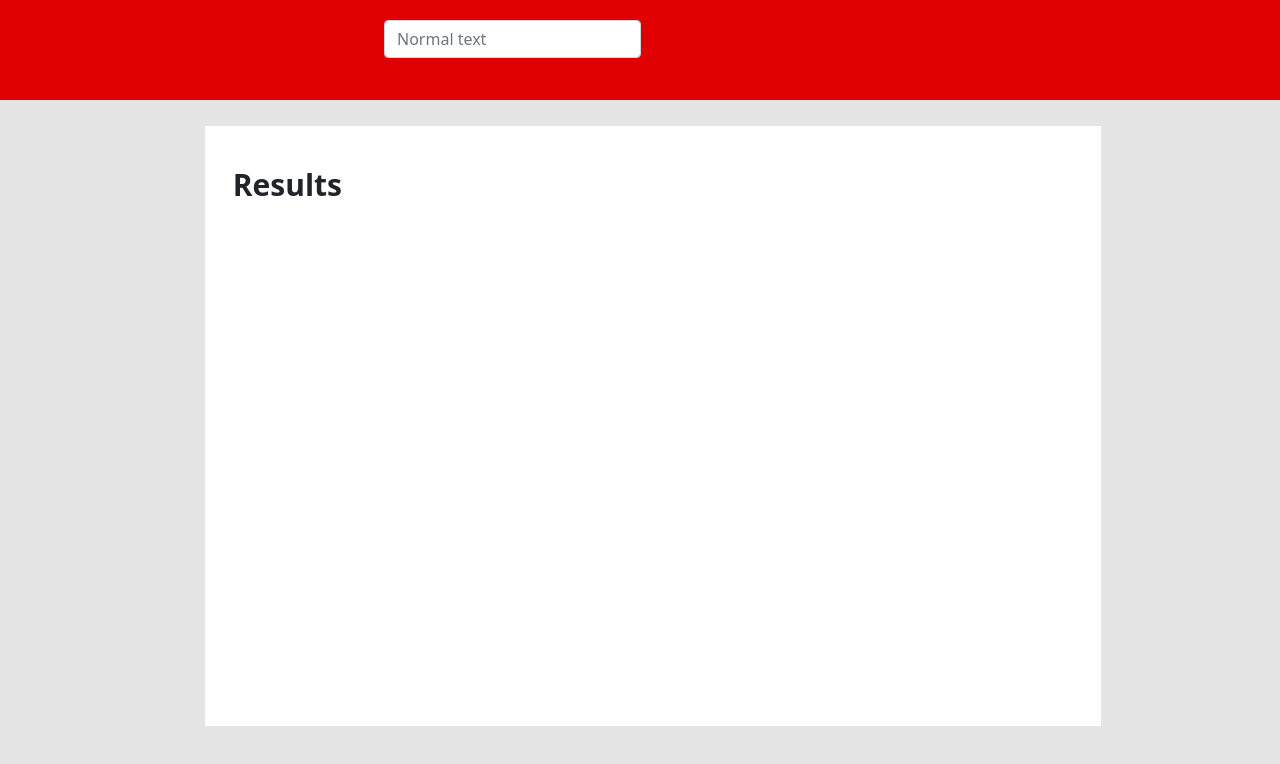
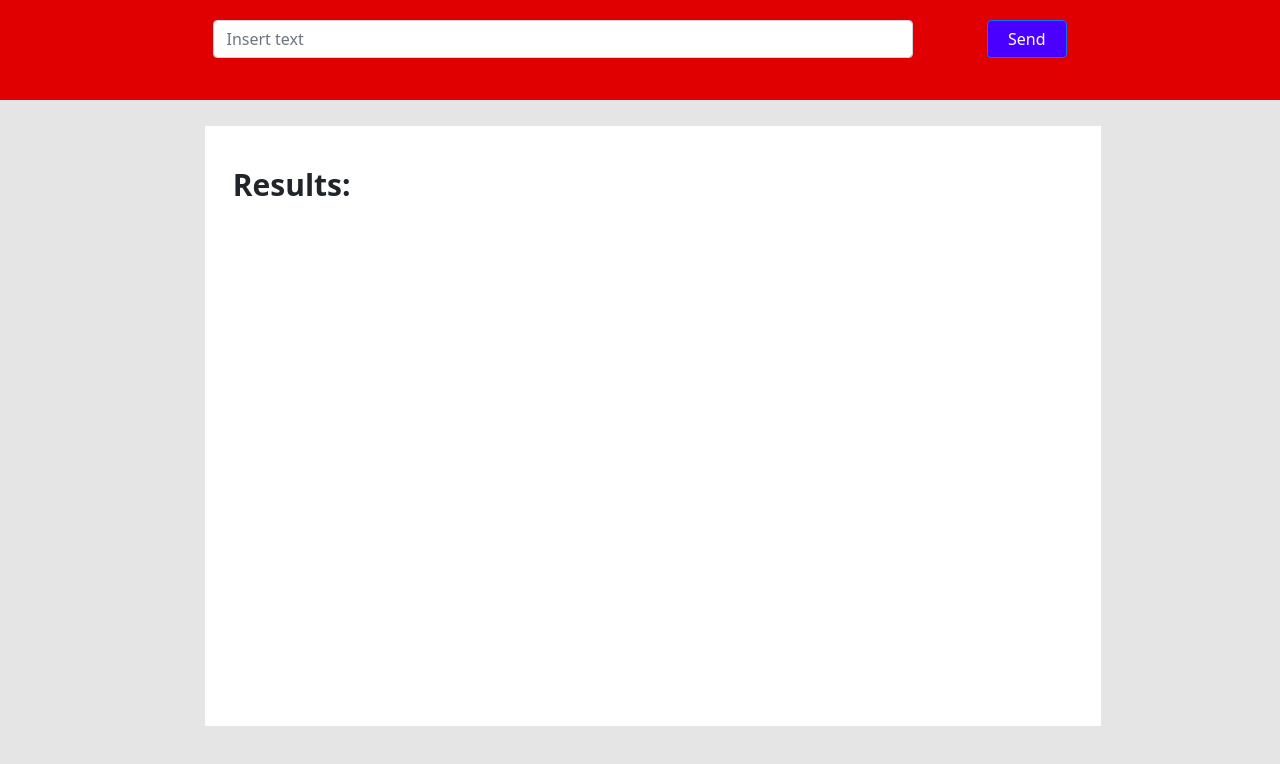
Before and after one commit to Nier17/test-toolbox-valonde, a React app in the folder frontend/: page / in a window 1280 px wide. Shown: the top 764 px of the page. Built offline with nearby package versions, Linux system fonts and the light colour scheme.

Commit message:
feat: changes before results get api

```diff
--- a/frontend/src/boards/Board.jsx
+++ b/frontend/src/boards/Board.jsx
@@ -6,9 +6,9 @@ import Input from "../components/Input";
 const Board = () => {
   return (
     <div>
-      <Navbar children={<Input></Input>}></Navbar>
+      <Navbar children={<Input text={"Insert text"}></Input>}></Navbar>
 
-      <Bag title={"Results"}></Bag>
+      <Bag title={"Results:"}></Bag>
     </div>
   );
 };
--- /dev/null
+++ b/frontend/src/components/Button.jsx
@@ -0,0 +1,26 @@
+import React from "react";
+import { Button as BootstrapButton } from "react-bootstrap";
+import styled from "styled-components";
+import { bgSecondary } from "../globalStyles";
+
+const Button = ({ text }) => {
+  return (
+    <Container>
+      <StyledButton variant="primary">{text}</StyledButton>
+    </Container>
+  );
+};
+
+const StyledButton = styled(BootstrapButton)`
+  background-color: ${bgSecondary};
+  padding-left: 20px;
+  padding-right: 20px;
+
+  /* width: 100px; */
+`;
+
+const Container = styled.div`
+  /* width: 1px; */
+`;
+
+export default Button;
--- a/frontend/src/components/Input.jsx
+++ b/frontend/src/components/Input.jsx
@@ -6,11 +6,13 @@ const Input = ({ placeholder, text, type }) => {
   return (
     <Container>
       <>
-        <Form.Control type="text" placeholder="Normal text" />
+        <Form.Control type="text" placeholder={text} />
       </>
     </Container>
   );
 };
 
-const Container = styled.div``;
+const Container = styled.div`
+  width: 700px;
+`;
 export default Input;
--- a/frontend/src/components/Navbar.jsx
+++ b/frontend/src/components/Navbar.jsx
@@ -1,12 +1,14 @@
 import React from "react";
 import styled, { css } from "styled-components";
 import { bgPrimary, bgSecondary } from "../globalStyles";
-import Input from "./Input";
-
+import Button from "./Button";
 const Navbar = ({ color, children }) => {
   return (
     <Container color={color}>
-      <InputContainer>{children}</InputContainer>
+      <InputContainer>
+        {children}
+        {children && <Button text={"Send"}></Button>}
+      </InputContainer>
     </Container>
   );
 };
@@ -31,10 +33,16 @@ const Container = styled.div`
 `;
 
 const InputContainer = styled.div`
-  width: 40%;
+  /* width: 56%; */
+  width: 1000px;
   display: flex;
   margin: 0 auto;
   padding-top: 20px;
+  justify-content: space-evenly;
+  @media (max-width: 900px) {
+    width: 500px;
+    justify-content: space-between;
+  }
 `;
 
 export default Navbar;
```
